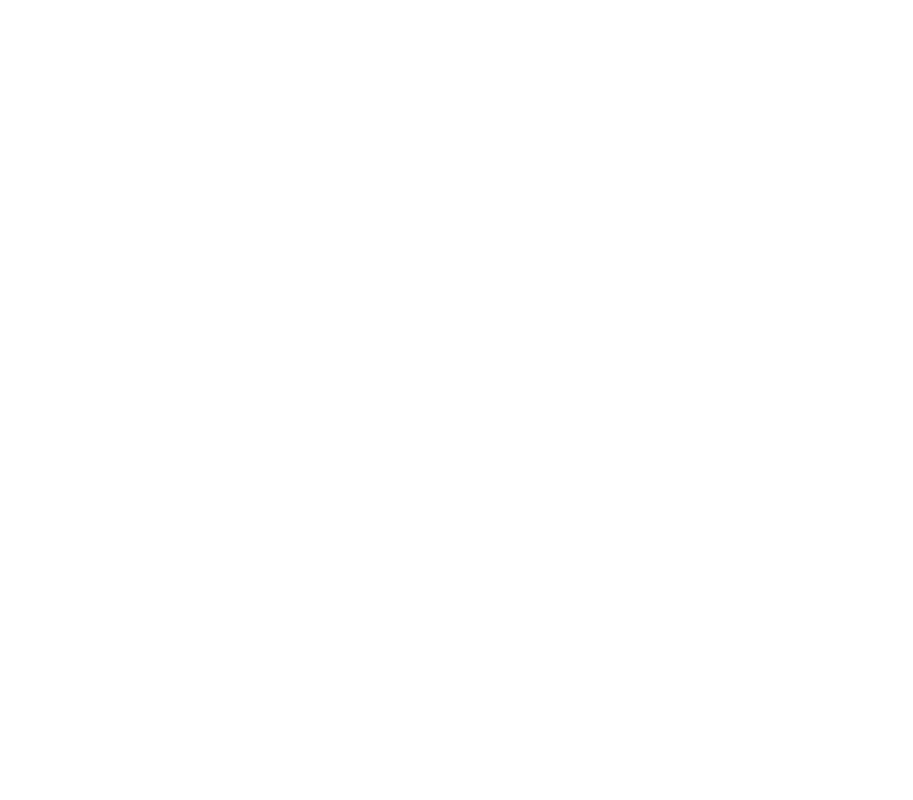
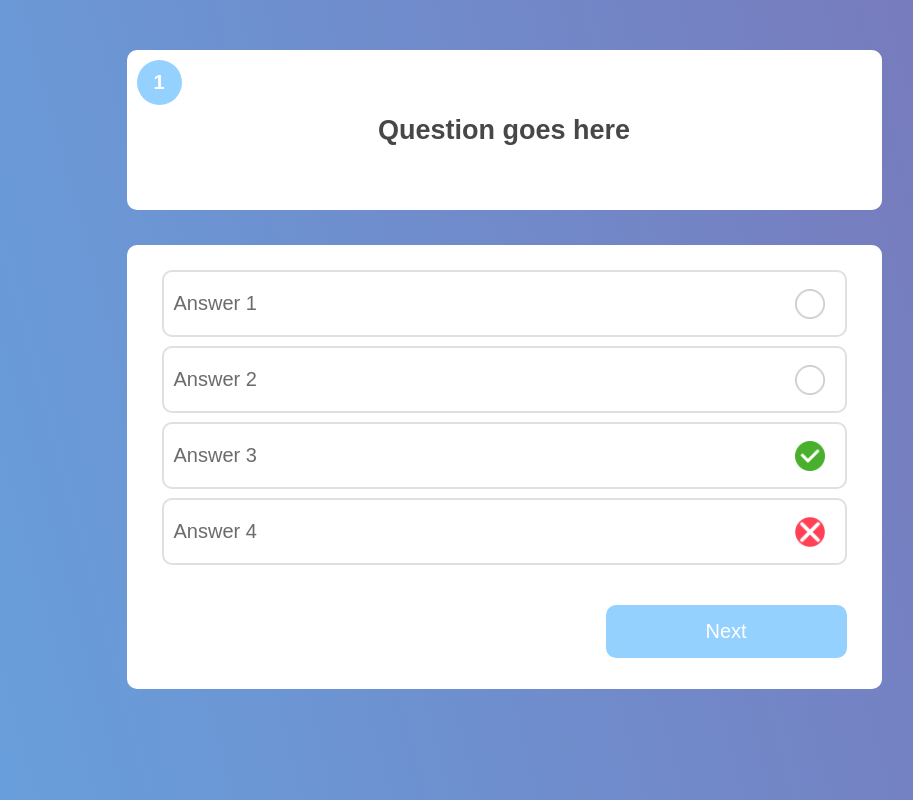
Before and after one commit to Jushazen/an-awful-quiz-app, a plain HTML site: page index.html in a window 1280 px wide. Shown: the whole page, without its empty margins (136-1049 px from the left). Drawn offline with Linux system fonts and the light colour scheme.

Commit message:
Implement code changes to enhance functionality and improve performance

```diff
--- a/index.html
+++ b/index.html
@@ -3,7 +3,33 @@
     <head>
         <meta charset="UTF-8" />
         <meta name="viewport" content="width=device-width, initial-scale=1.0" />
-        <title>Document</title>
+        <link rel="stylesheet" href="style.css" />
+        <title>An Awful Quiz App</title>
     </head>
-    <body></body>
+    <body>
+        <div class="question-box">
+            <div class="circle"><p>1</p></div>
+            <h1>Question goes here</h1>
+        </div>
+        <div class="btn-container">
+            <div class="answer-buttons">
+                <button class="answer-btn">
+                    Answer 1 <img src="circle.png" id="checkbox" alt="" />
+                </button>
+                <button class="answer-btn">
+                    Answer 2 <img src="circle.png" id="checkbox" alt="" />
+                </button>
+                <button class="answer-btn">
+                    Answer 3 <img src="correct.png" id="correct" alt="" />
+                </button>
+                <button class="answer-btn">
+                    Answer 4 <img src="incorrect.png" id="incorrect" alt="" />
+                </button>
+            </div>
+            <div class="next-button">
+                <button id="next-btn">Next</button>
+            </div>
+        </div>
+        <script src="script.js"></script>
+    </body>
 </html>
--- a/style.css
+++ b/style.css
@@ -0,0 +1,128 @@
+* {
+    box-sizing: border-box;
+    margin: 0;
+    padding: 0;
+    font-family: "Poppins", sans-serif;
+}
+
+body {
+    background: linear-gradient(-105deg, #7a74b7, #66a3df);
+    background-attachment: fixed;
+}
+
+/* div {
+    outline: 2px solid red;
+} */
+
+.question-box {
+    background: #fff;
+    width: 755px;
+    min-height: 160px;
+    margin: 50px auto 0;
+    border-radius: 10px;
+    padding: 30px;
+    display: flex;
+    flex-direction: column;
+    align-items: center;
+    justify-content: center;
+    position: relative;
+}
+
+.question-box .circle {
+    width: 45px;
+    height: 45px;
+    background: #94d1ff;
+    position: absolute;
+    display: flex;
+    align-items: center;
+    justify-content: center;
+    font-size: 20px;
+    font-weight: 600;
+    color: #fff;
+    border-radius: 50%;
+    top: 10px;
+    left: 10px;
+}
+
+.question-box h1 {
+    font-size: 27px;
+    color: #222222d4;
+    font-weight: 600;
+    text-align: center;
+}
+
+.btn-container {
+    background: #fff;
+    width: 755px;
+    height: 444px;
+    margin: 35px auto 0;
+    border-radius: 10px;
+    padding: 25px 35px 0;
+    display: flex;
+    flex-direction: column;
+    align-items: center;
+}
+
+.answer-buttons {
+    width: 100%;
+    height: 295px;
+    display: flex;
+    flex-direction: column;
+    gap: 9px;
+}
+
+.answer-buttons button {
+    background-color: #fff;
+    color: #222222ab;
+    font-weight: 500;
+    font-size: 20px;
+    width: 100%;
+    height: 67px;
+    border: 2px solid #6d6d6d35;
+    padding: 10px;
+    text-align: left;
+    border-radius: 10px;
+    cursor: pointer;
+    transition: all 0.1s;
+    position: relative;
+}
+
+.answer-buttons button:hover:not([disabled]) {
+    border: 2px solid #686868;
+}
+
+#checkbox,
+#incorrect,
+#correct {
+    width: 30px;
+    height: 30px;
+    position: absolute;
+    top: 50%;
+    transform: translateY(-50%);
+    right: 20px;
+    opacity: 0.2;
+}
+
+#incorrect,
+#correct {
+    opacity: 1;
+}
+
+.next-button {
+    margin-top: 40px;
+    width: 100%;
+    height: 53px;
+    background-color: #fff;
+    text-align: right;
+}
+
+.next-button button {
+    width: 241px;
+    height: 100%;
+    border: none;
+    border-radius: 10px;
+    background-color: #94d1ff;
+    color: #fff;
+    font-weight: 500;
+    font-size: 20px;
+}
```
Also changed, not shown: circle.png (added), correct.png (added), incorrect.png (added).
